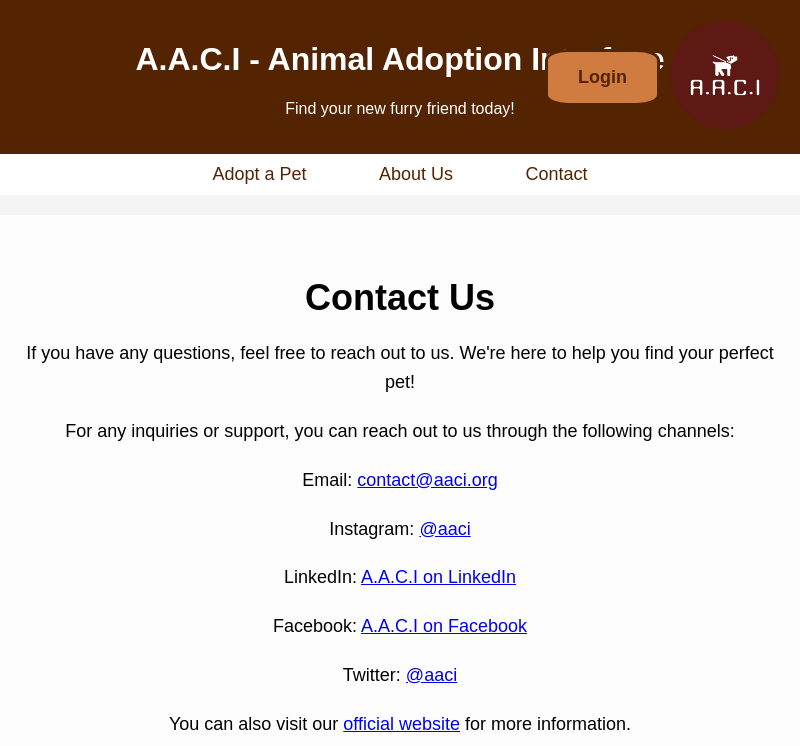
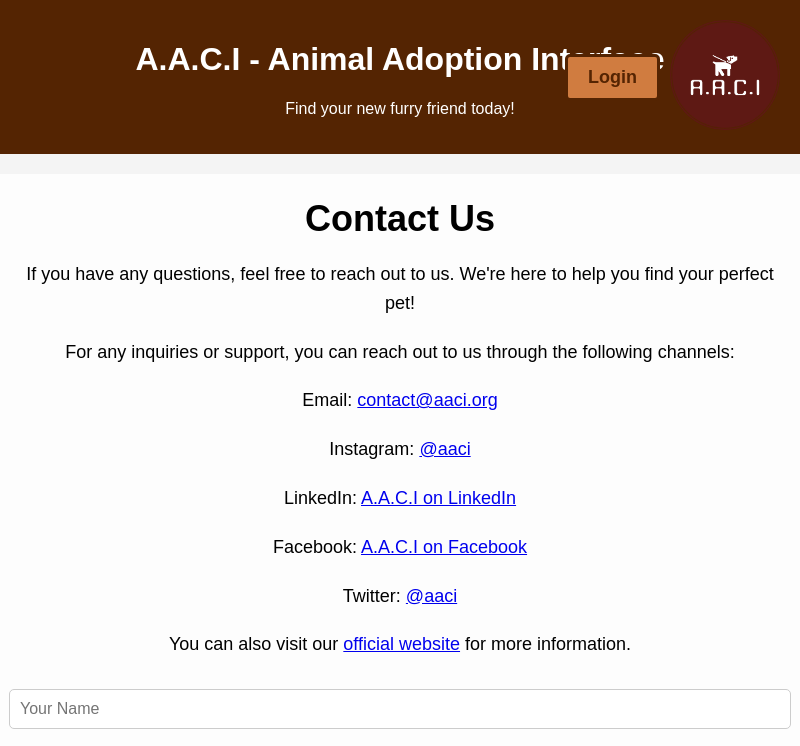
Before and after one commit to ngpal/animal-shelter-website, an Electron app: page pages/contactus.html in a window 800 px wide. Shown: the top 746 px of the page. Drawn offline with Linux system fonts and the light colour scheme.

Commit message:
minor fixes to contact us, linked back to home

```diff
--- a/pages/contactus.html
+++ b/pages/contactus.html
@@ -4,24 +4,20 @@
         <meta charset="UTF-8" />
         <meta name="viewport" content="width=device-width, initial-scale=1.0" />
         <link rel="stylesheet" href="../css/contactus.css" />
+        <link rel="stylesheet" href="../css/universal.css" />
         <title>Contact Us - A.A.C.I</title>
     </head>
     <body>
         <header>
             <div class="logo-container">
                 <a href="login.html" class="login-button">Login</a>
-                <a href="index.html" class="logo">
+                <a href="/pages/home.html" class="logo">
                     <img src="../images/logo-no-background.png" alt="A.A.C.I Logo" />
                 </a>
             </div>
             <h1>A.A.C.I - Animal Adoption Interface</h1>
             <p>Find your new furry friend today!</p>
         </header>
-        <nav>
-            <a href="adoptapet.html">Adopt a Pet</a>
-            <a href="aboutus.html">About Us</a>
-            <a href="contactus.html">Contact</a>
-        </nav>
         <div class="container">
             <div class="contact-content">
                 <h1>Contact Us</h1>
```
